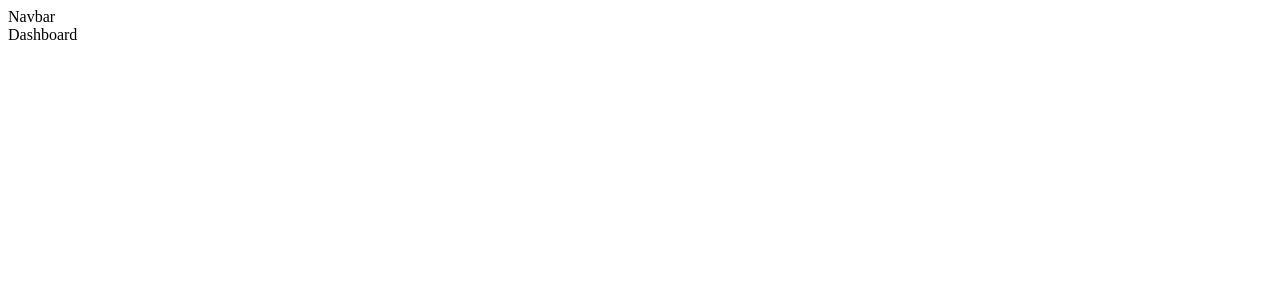
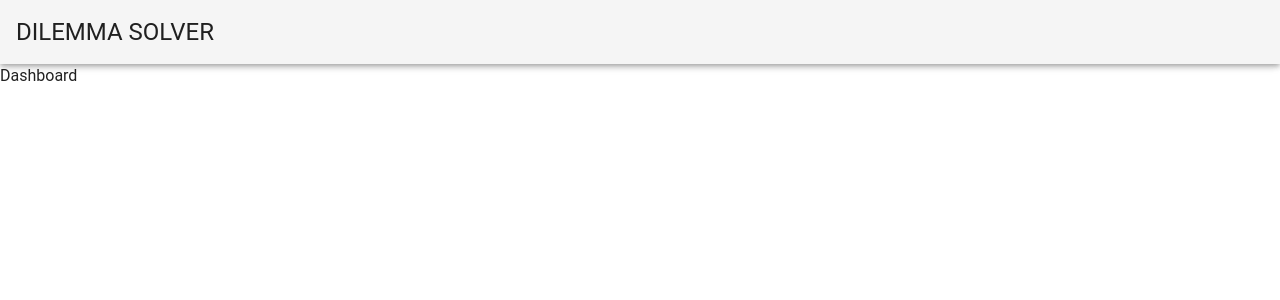
Before and after one commit to gauravrane2212/DilemmaSolver, a Vue app: page / in a window 1280 px wide. Shown: the top 300 px of the page. Built offline with nearby package versions, Linux system fonts and the light colour scheme.

Commit message:
chore(package): adds vuetify and sets up default files

```diff
--- a/package.json
+++ b/package.json
@@ -25,8 +25,12 @@
     "@vue/cli-service": "^3.11.0",
     "@vue/test-utils": "1.0.0-beta.29",
     "babel-core": "7.0.0-bridge.0",
+    "sass": "^1.17.4",
+    "sass-loader": "^7.1.0",
     "ts-jest": "^23.0.0",
     "typescript": "^3.4.3",
-    "vue-template-compiler": "^2.6.10"
+    "vue-cli-plugin-vuetify": "^0.6.3",
+    "vue-template-compiler": "^2.6.10",
+    "vuetify-loader": "^1.2.2"
   }
 }
--- a/public/index.html
+++ b/public/index.html
@@ -6,6 +6,7 @@
     <meta name="viewport" content="width=device-width,initial-scale=1.0">
     <link rel="icon" href="<%= BASE_URL %>favicon.ico">
     <title>dilemma-solver</title>
+    <link rel="stylesheet" href="https://cdn.jsdelivr.net/npm/@mdi/font@latest/css/materialdesignicons.min.css">
   </head>
   <body>
     <noscript>
--- a/src/App.vue
+++ b/src/App.vue
@@ -1,12 +1,14 @@
 <template>
-  <div id="app">
+  <v-app>
     <Navbar/>
-    <router-view/>
-  </div>
+    <v-content>
+      <router-view/>
+    </v-content>
+  </v-app>
 </template>
 
 <script lang="ts">
-import { Component, Vue } from 'vue-property-decorator';
+import {Component, Vue} from 'vue-property-decorator';
 import Navbar from '@/components/Navbar.vue';
 
 @Component({
@@ -16,5 +18,3 @@ import Navbar from '@/components/Navbar.vue';
 })
 export default class App extends Vue {}
 </script>
-<style>
-</style>
--- a/src/components/Navbar.vue
+++ b/src/components/Navbar.vue
@@ -1,5 +1,8 @@
 <template>
-  <div id="id">
-    Navbar
-  </div>
+  <v-app-bar app>
+    <v-toolbar-title class="headline text-uppercase">
+      <span>Dilemma Solver</span>
+    </v-toolbar-title>
+    <v-spacer></v-spacer>
+  </v-app-bar>
 </template>
--- a/src/main.ts
+++ b/src/main.ts
@@ -1,10 +1,12 @@
 import Vue from 'vue';
-import App from './App.vue';
-import router from './router';
+import App from '@/App.vue';
+import router from '@/router';
+import vuetify from '@/plugins/vuetify';
 
 Vue.config.productionTip = false;
 
 new Vue({
   router,
+  vuetify,
   render: (h) => h(App),
 }).$mount('#app');
--- /dev/null
+++ b/src/plugins/vuetify.ts
@@ -0,0 +1,10 @@
+import Vue from 'vue';
+import Vuetify from 'vuetify/lib';
+
+Vue.use(Vuetify);
+
+export default new Vuetify({
+  icons: {
+    iconfont: 'mdi',
+  },
+});
--- a/tsconfig.json
+++ b/tsconfig.json
@@ -13,7 +13,8 @@
     "baseUrl": ".",
     "types": [
       "webpack-env",
-      "jest"
+      "jest",
+      "vuetify"
     ],
     "paths": {
       "@/*": [
```
Also changed, not shown: 1 other file (tests, documents, lock files or other folders).
